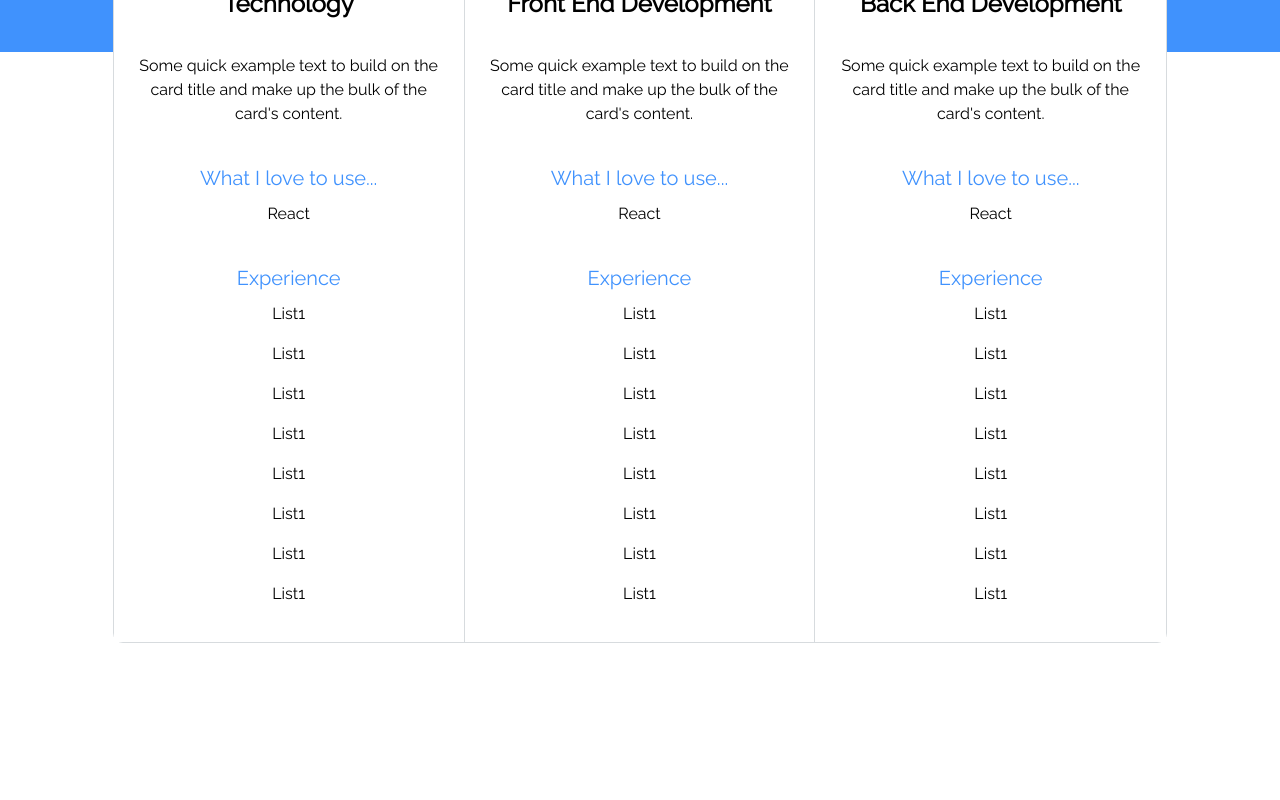
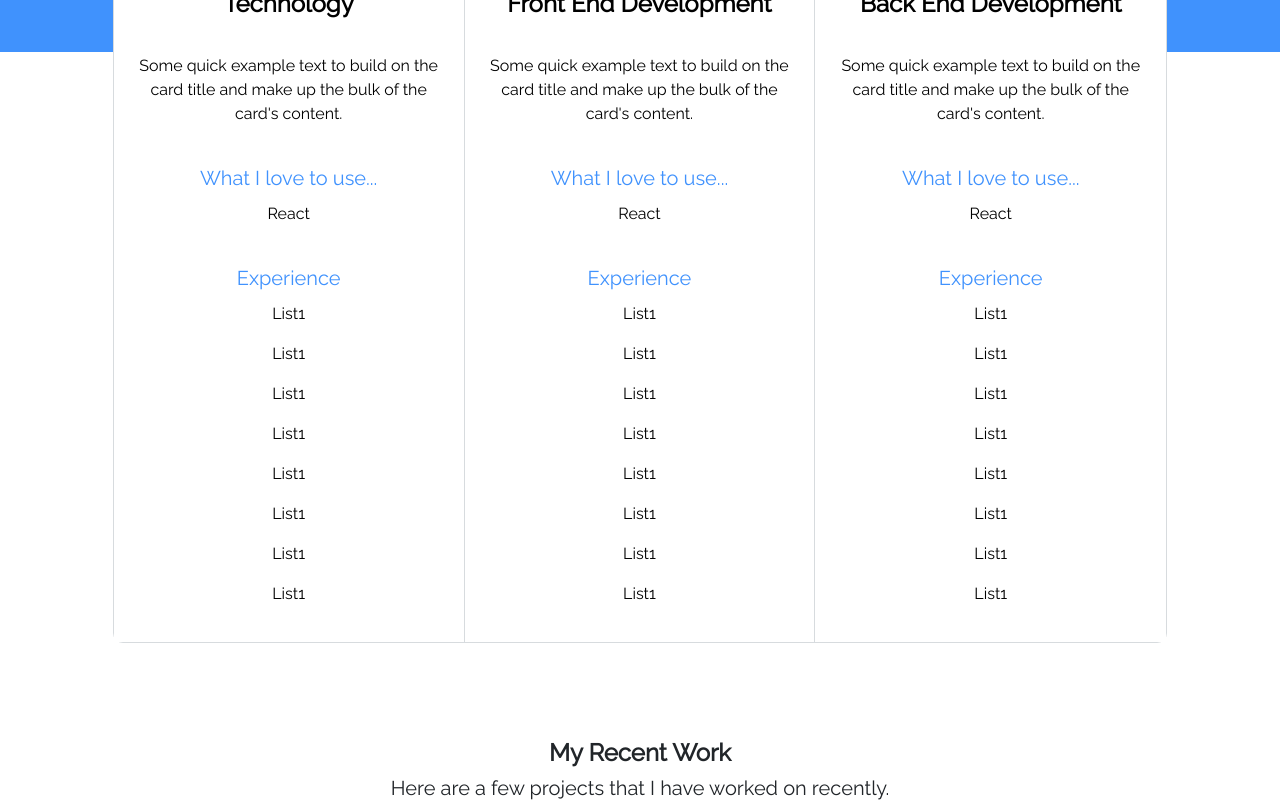
Before and after one commit to prestondoris/preston-doris, a React (Create React App) app: page / in a window 1280 px wide. Shown: the part 1358-2158 px from the top of the page. Before the commit the page ends 2001 px from the top, so only its background shows below. Built offline with nearby package versions, Linux system fonts and the light colour scheme.

Commit message:
Added Projects section to AppBody

```diff
--- a/src/AppBody.js
+++ b/src/AppBody.js
@@ -1,5 +1,5 @@
 import React from 'react'
-import { Jumbotron, Container} from 'react-bootstrap'
+import { Jumbotron, Container, Card} from 'react-bootstrap'
 import server from './Server-amico.svg'
 import Skills from './Skills'
 
@@ -23,6 +23,10 @@ function AppBody() {
           </p>
           <Skills />
         </Container>
+        <Container id='projects'>
+          <h4 style={{fontWeight: '900'}}>My Recent Work</h4>
+          <h5>Here are a few projects that I have worked on recently.</h5>
+        </Container>
       </div>
     </div>
   )
```
